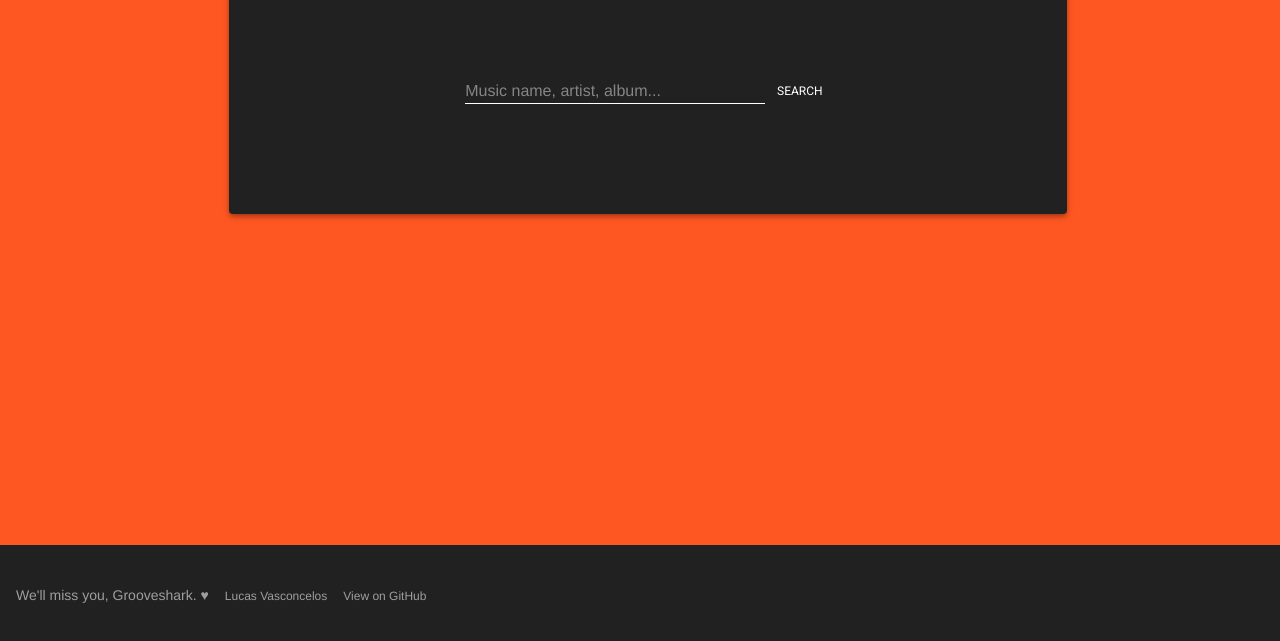
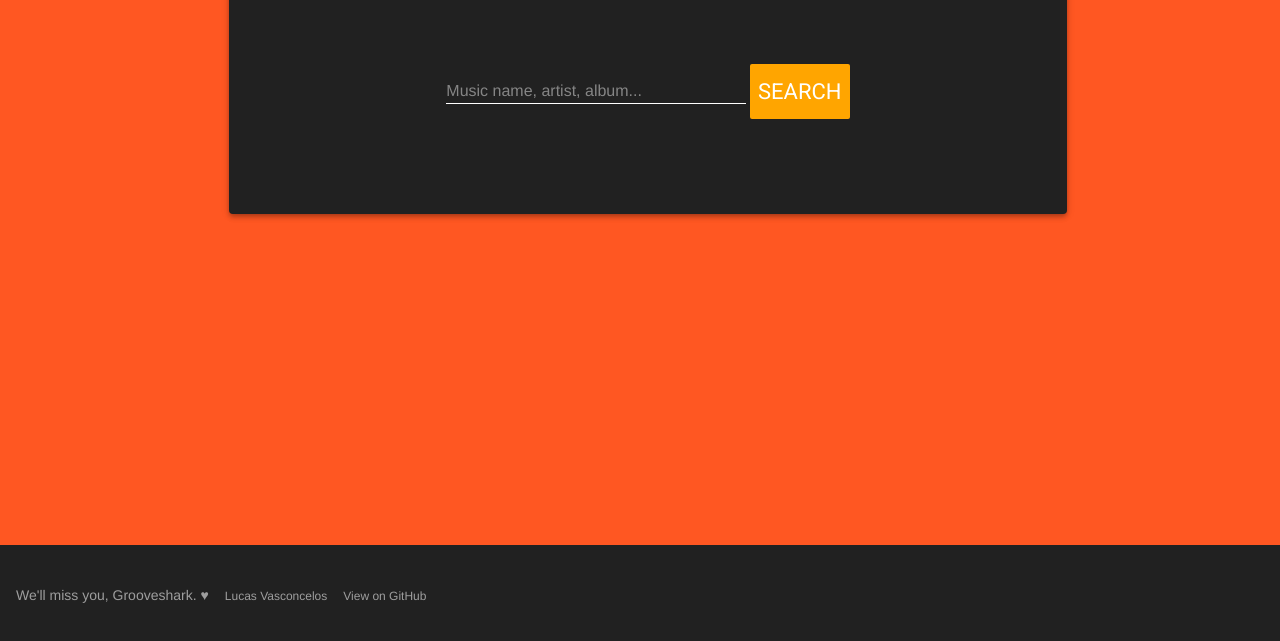
Before and after one commit to 0xVasconcelos/musivk, a website: page index.html in a window 1280 px wide. Shown: the part 159-800 px from the top of the page. Drawn offline with nearby package versions, Linux system fonts and the light colour scheme.

Commit message:
menos feio

```diff
--- a/index.html
+++ b/index.html
@@ -70,7 +70,7 @@
                                 <input class="mdl-textfield__input" type="text" id="search" />
                                 <label class="mdl-textfield__label" for="search">Music name, artist, album...</label>
                             </div>
-                            <button id="submit" class="mdl-button mdl-js-button mdl-button--primary">Search</button>
+                            <button id="submit" class="mdl-button mdl-js-button mdl-button--primary nice-button">Search</button>
                         </div>
                     </div>
                 </div>
--- a/public/css/styles.css
+++ b/public/css/styles.css
@@ -82,3 +82,13 @@ td {
 .demo-footer .mdl-mini-footer--link-list a {
     font-size: 12px;
 }
+.nice-button {
+    background: orange;
+    font-size: 22px;
+    height: 2.5em;
+    transition: 0.5s ease all;
+    -webkit-transition: 0.5s ease all;
+}
+.nice-button:hover {
+    background-color: #FF5722;
+}
```
